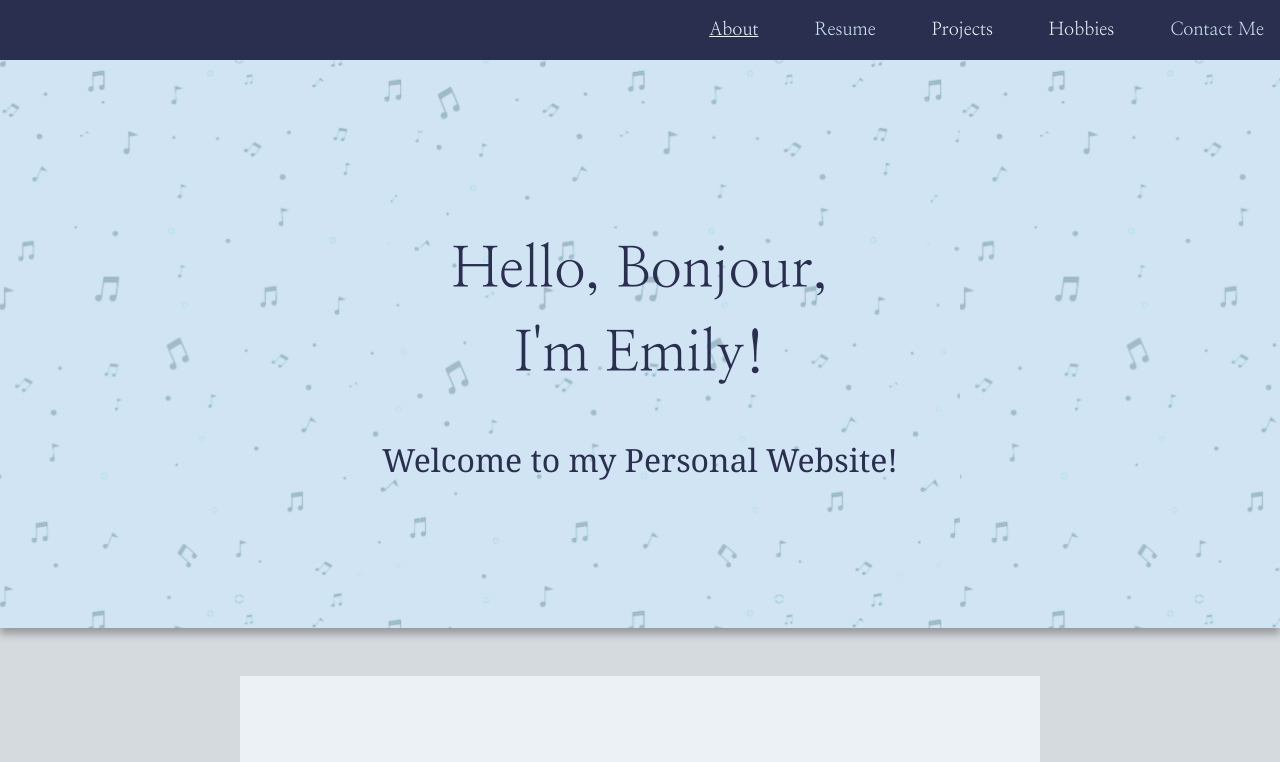
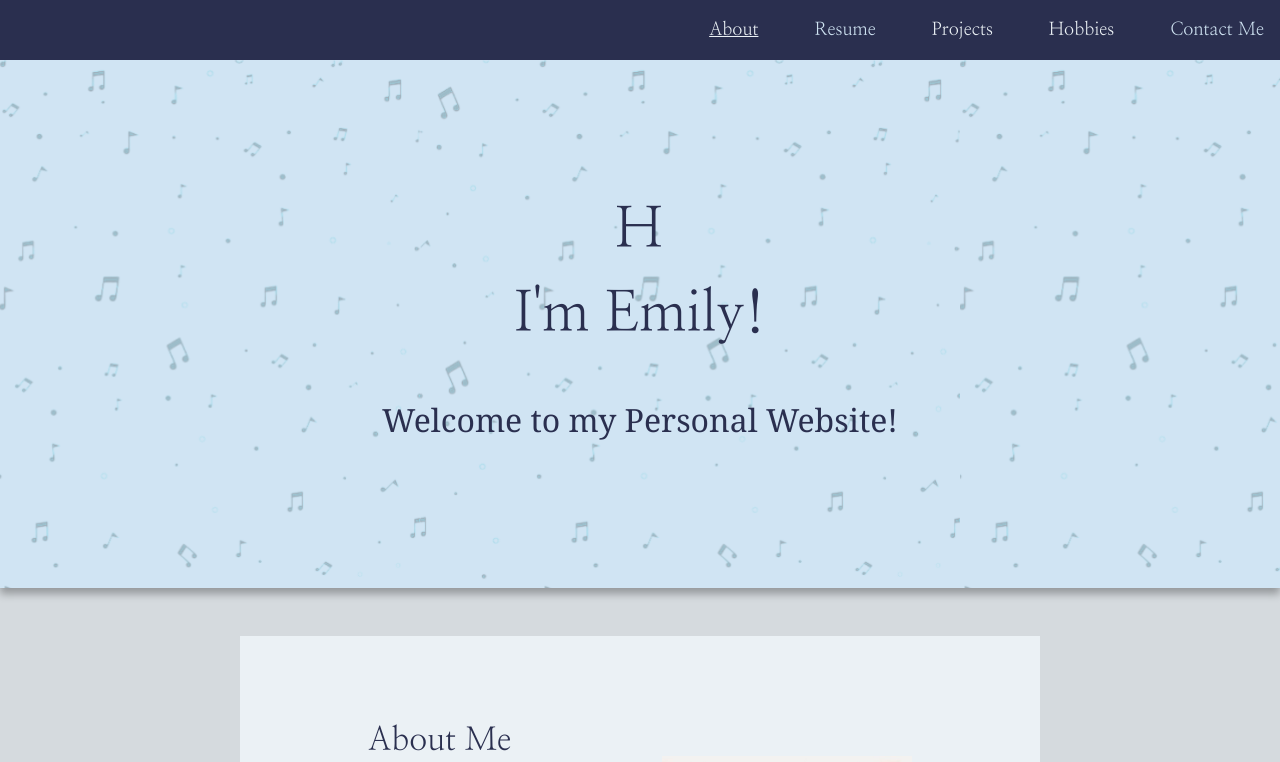
Before and after one commit to Emilyho11/personal-website, a React (Vite) app in the folder frontend/: page / in a window 1280 px wide. Shown: the top 762 px of the page. Built offline with nearby package versions, Linux system fonts and the light colour scheme.

Commit message:
Adding typing animation to home page title

```diff
--- a/frontend/src/pages/Home.jsx
+++ b/frontend/src/pages/Home.jsx
@@ -1,10 +1,12 @@
-import React from 'react';
+import React, { useEffect, useState } from 'react';
 import ContentContainer from '../components/ContentContainer';
 import ProfessionalPic from '../assets/images/emily_professional_pic.jpg';
 import musicBg from '../assets/images/music_background.png';
 import ContactMe from '../components/ContactMe';
 
 const Home = () => {
+  const [text, setText] = useState('');
+  const [isHello, setIsHello] = useState(true);
   // Define an array of work experiences
   const workExperiences = [
     {
@@ -24,12 +26,34 @@ const Home = () => {
     }
   ];
 
+  useEffect(() => {
+    const helloText = "Hello";
+    const bonjourText = "Bonjour";
+    let index = 0;
+    let fullText = isHello? helloText: bonjourText;
+
+    const interval = setInterval(() => {
+      setText(fullText.substring(0, index));
+      index++;
+      if (index > fullText.length) {
+        clearInterval(interval);
+        setTimeout(() => {
+          setIsHello(!isHello);
+        }, 1500); // Pause before typing the next word
+      }
+    }, 200); // Speed of typing animation
+
+    return () => clearInterval(interval);
+  }, [isHello]);
+
   return (
     <>
       <div className='text-dark_blue pb-36 pt-32 text-center' style={{
         backgroundImage: `url(${musicBg})`,
         boxShadow: '0px 6px 8px rgba(0, 0, 0, 0.3)'}}>
-        <h1 className='pt-10'>Hello, Bonjour,<br/>I'm Emily!</h1>
+        <h1 className='pt_10'>
+          <span className='overflow-hidden whitespace-nowrap border-r-2 border-black animate-typing' style={{ height: '2.5ch' }}>{text}</span><br/>I'm Emily!
+        </h1>
         <h2 className='pt-10 font-serif'>Welcome to my Personal Website!</h2>
       </div>
       <ContentContainer className='text-dark_blue bg-light_blue py-20 px-32'>
--- a/frontend/tailwind.config.js
+++ b/frontend/tailwind.config.js
@@ -14,6 +14,15 @@ export default {
 				"1/8": "12.5%",
         "1/10": "10%",
 			},
+			keyframes: {
+				blink: {
+				'from, to': { borderColor: 'transparent' },
+				'50%': { borderColor: 'black' },
+				},
+			},
+			animation: {
+				typing: 'steps(40, end) forwards, blink 0.75s step-end infinite',
+			},
 		},
 	},
 	plugins: [],
```
